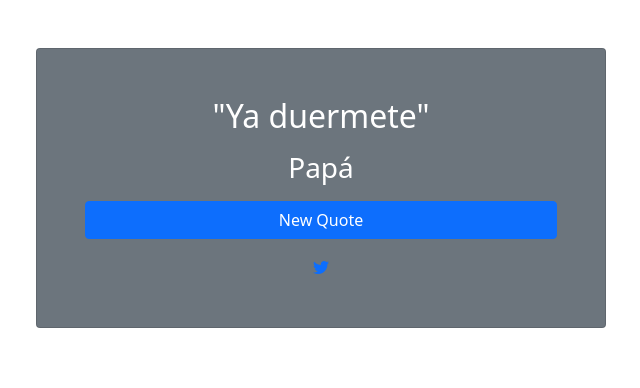
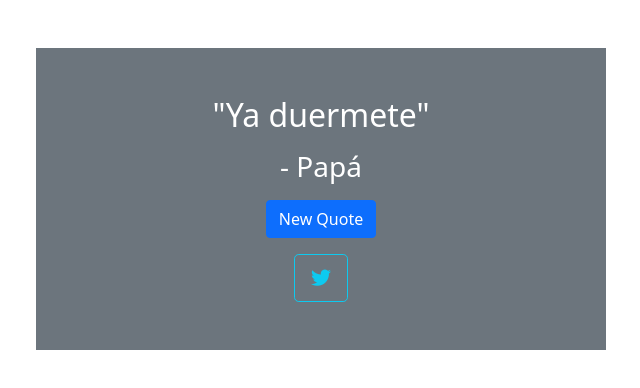
Before and after one commit to EnriqueSaracho/random-quote-machine, a plain HTML site: page index.html in a window 1280 px wide. Shown: the whole page, without its empty margins (319-959 px from the left). Drawn offline with nearby package versions, Linux system fonts and the light colour scheme.

Commit message:
Update app.js index.html
Updated app.js and index.html files, styling changes

```diff
--- a/app.js
+++ b/app.js
@@ -1,6 +1,6 @@
 document.addEventListener("DOMContentLoaded", () => {
   const text = document.getElementById("text-span");
-  const author = document.getElementById("author");
+  const author = document.getElementById("author-span");
   const newQuote = document.getElementById("new-quote");
 
   const quotes = [
--- a/index.html
+++ b/index.html
@@ -24,16 +24,16 @@
   </head>
   <body>
     <script src="https://cdn.freecodecamp.org/testable-projects-fcc/v1/bundle.js"></script>
-    <div class="container-sm my-5">
+    <div class="container my-5">
       <div class="row justify-content-center">
         <div
           id="quote-box"
-          class="col-6 p-5 text-center card bg-secondary text-white"
+          class="col-6 p-5 text-center bg-secondary text-white"
         >
           <h2 id="text" class="mb-3">"<span id="text-span"></span>"</h2>
-          <h3 id="author" class="mb-3"></h3>
-          <button id="new-quote" class="btn btn-primary mb-3">New Quote</button>
-          <a href="twitter.com/intent/tweet" id="tweet-quote" target="_blank"
+          <h3 id="author" class="mb-3">- <span id="author-span"></span></h3>
+          <button type="button" id="new-quote" class="btn btn-primary mb-3">New Quote</button><br>
+          <a href="twitter.com/intent/tweet" id="tweet-quote" target="_blank" class="btn btn-outline-info btn-lg"
             ><i class="bi bi-twitter"></i
           ></a>
         </div>
```
